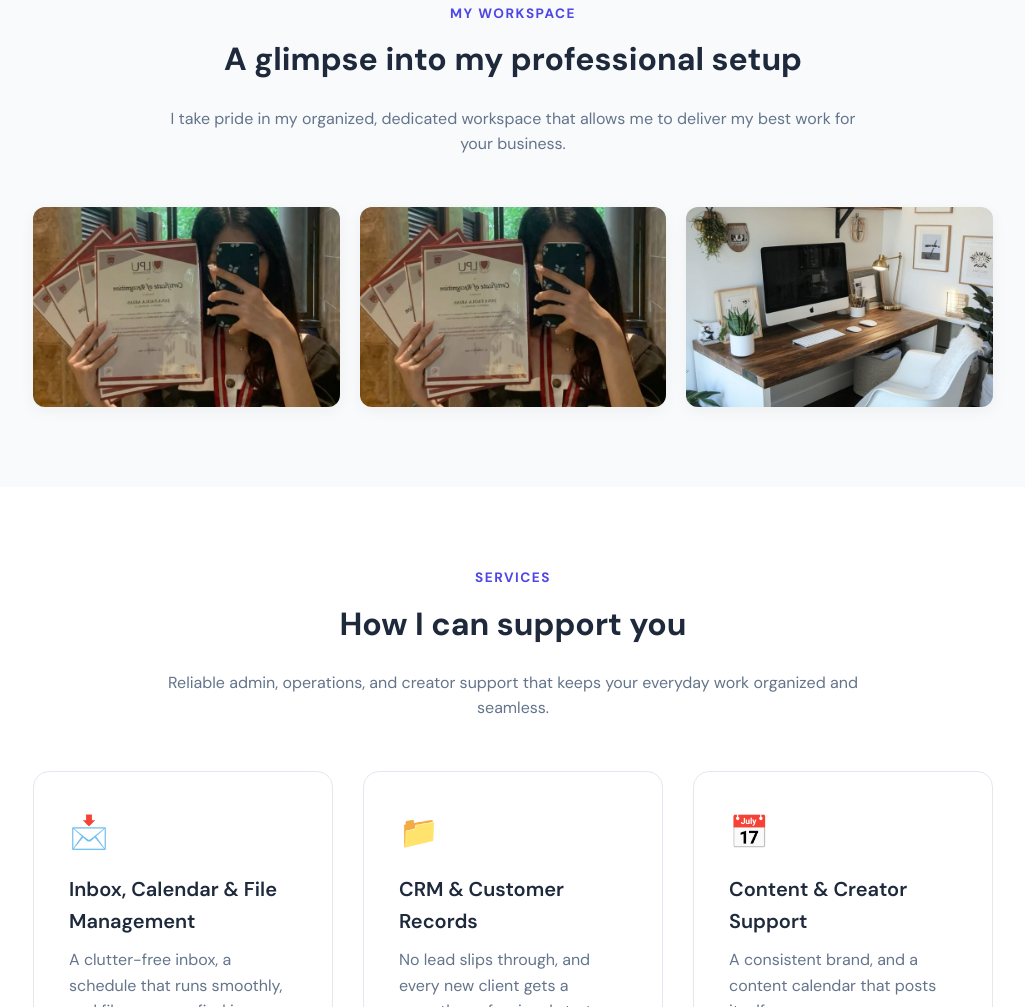
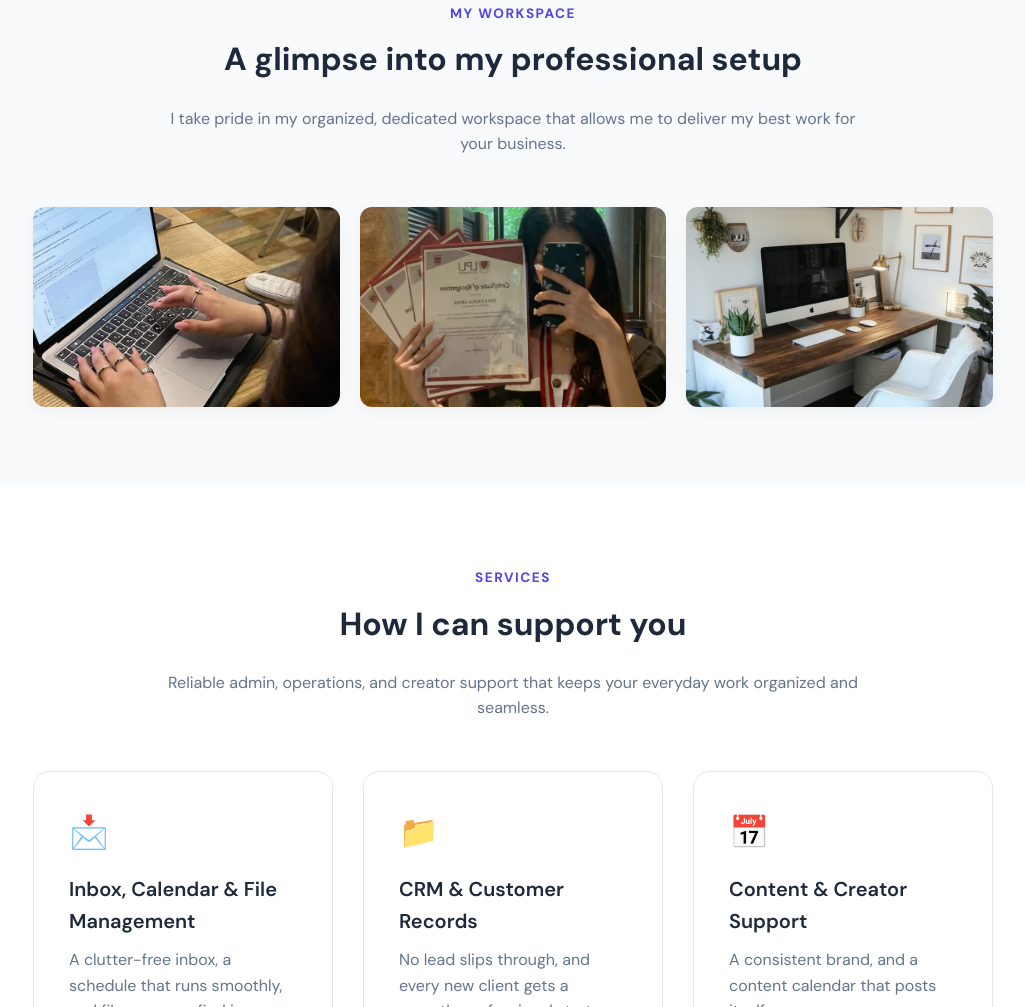
Before and after one commit to mehwishasghar958-lang/mehwish-va.github.io, a plain HTML site: page index.html in a window 1280 px wide. Shown: the part 2522-3529 px from the top of the page, without its empty margins (127-1152 px from the left). Drawn offline with Linux system fonts and the light colour scheme.

Commit message:
Update index.html

```diff
--- a/index.html
+++ b/index.html
@@ -266,7 +266,7 @@
                 <!-- PICTURE 3 GOES HERE (You can actually put all 3 here if you want a gallery, or just the 3rd one) -->
                 <div class="gallery-grid">
                     <div class="gallery-item">
-                        <img src="profile.jpg" alt="Mehwish Profile">
+                        <img src="about.jpg" alt="Mehwish Profile">
                     </div>
                     <div class="gallery-item">
                         <img src="profile.jpg" alt="Mehwish Working">
```
